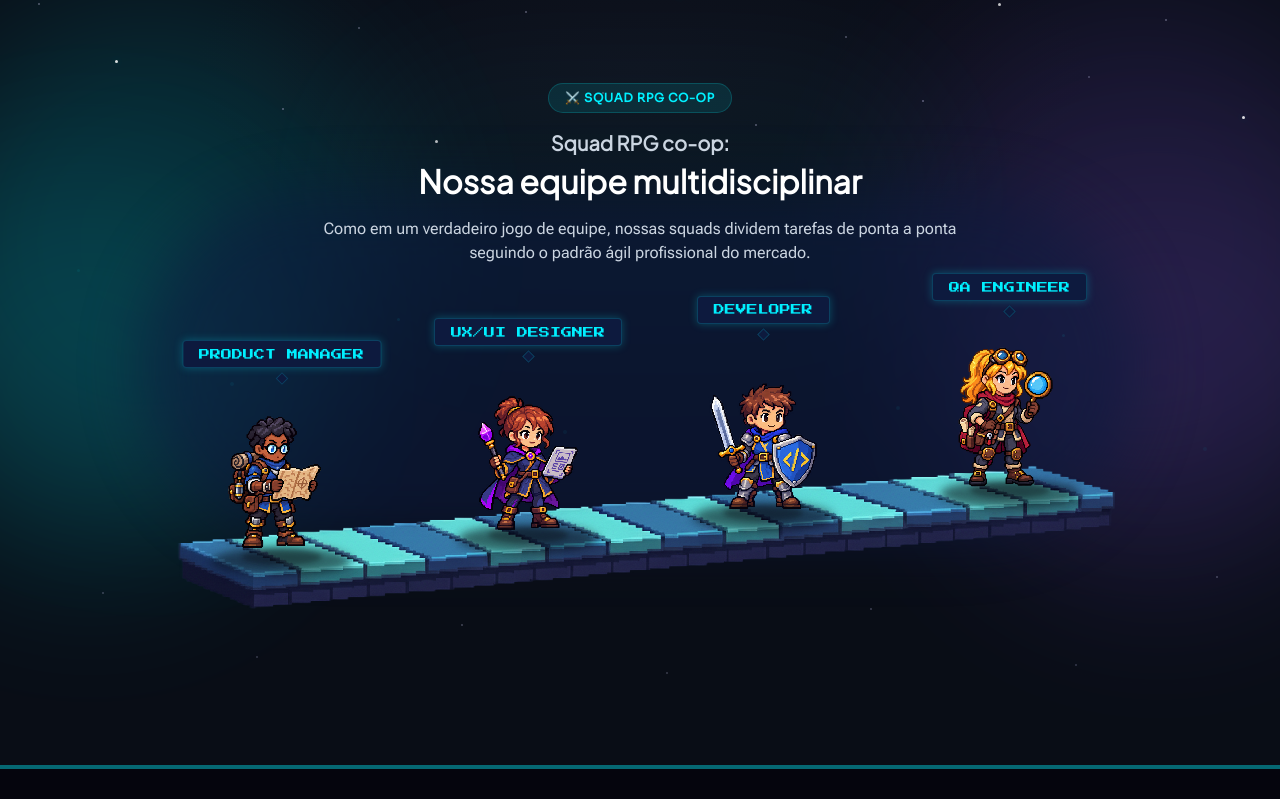
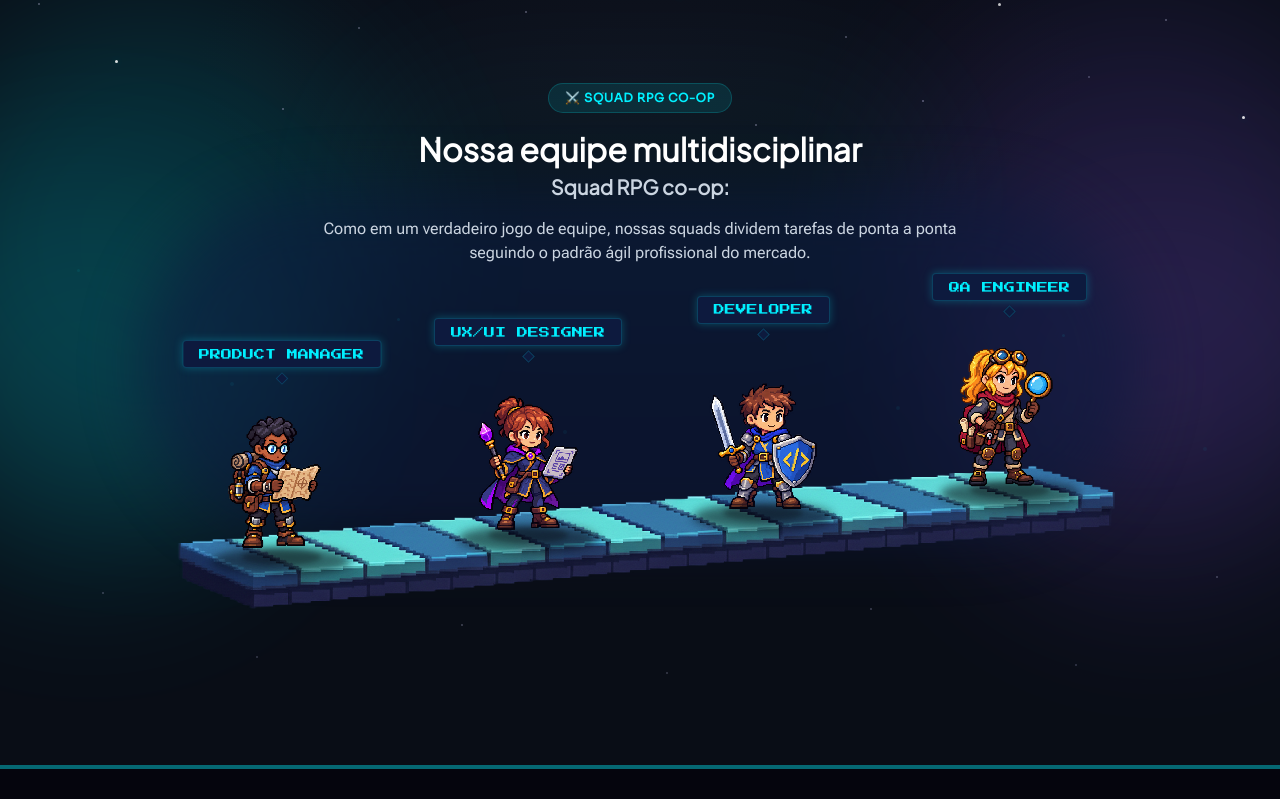
Before and after one commit to ANDERSONGUASSU/devlevelup, a React (Vite) app: page / in a window 1280 px wide. Shown: the part 3361-4160 px from the top of the page. Built offline with nearby package versions, Linux system fonts and the light colour scheme.

Commit message:
fix(section-header): renderiza título acima do subtítulo

```diff
--- a/src/components/ui/SectionHeader.tsx
+++ b/src/components/ui/SectionHeader.tsx
@@ -23,15 +23,15 @@ export function SectionHeader({
         </span>
       )}
       <div className="flex flex-col items-center gap-1">
+        {title && (
+          <h2 className="text-center font-sans text-2xl font-bold leading-10 text-arcade-white sm:text-3xl lg:text-[32px]">
+            {title}
+          </h2>
+        )}
         {subtitle && (
           <p className="text-center font-sans text-lg font-semibold leading-7 text-arcade-footer-text sm:text-xl">
             {subtitle}
           </p>
-        )}
-        {title && (
-          <h2 className="text-center font-sans text-2xl font-bold leading-10 text-arcade-white sm:text-3xl lg:text-[32px]">
-            {title}
-          </h2>
         )}
       </div>
       {description && (
```
